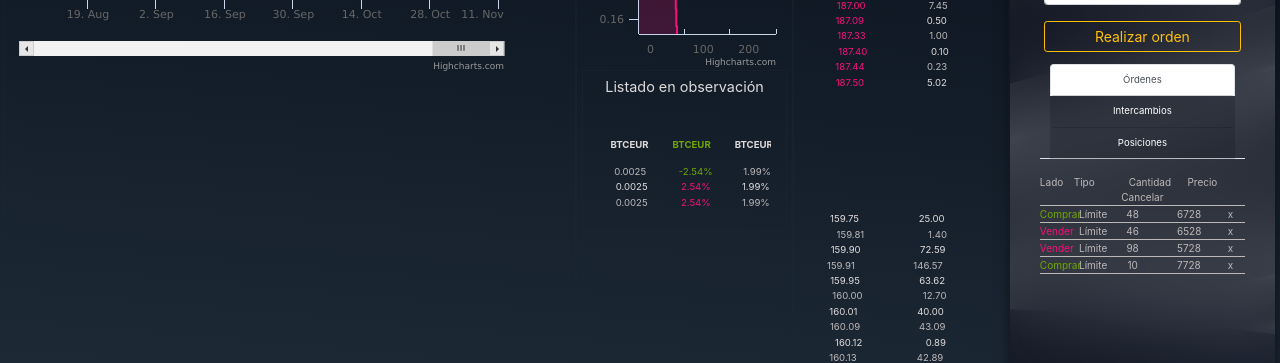
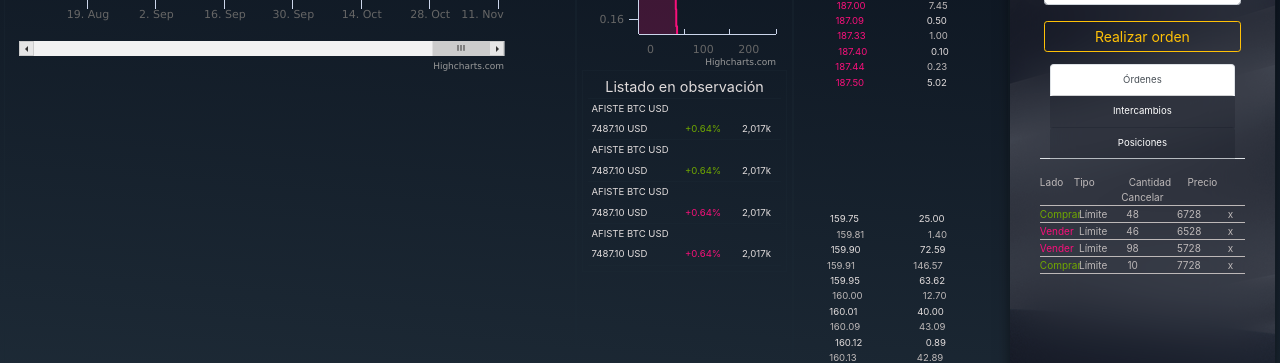
Before and after one commit to Dhauzur/front-afiste, a Vue app: page / in a window 1280 px wide. Shown: the part 394-757 px from the top of the page. Built offline with nearby package versions, Linux system fonts and the light colour scheme; what vue-icon would draw is missing.

Commit message:
lista de observacion v2

```diff
--- a/src/components/favorite-merkats/index.vue
+++ b/src/components/favorite-merkats/index.vue
@@ -1,33 +1,45 @@
 <template lang="html">
-  <b-col md="12">
-    <div class="tituloSubContenedor">Listado en observación</div>
-    <table class="table  table-striped table-hover table-responsive">
-      <thead>
-        <th></th>
-      </thead>
-      <tbody>
+  <b-col md="20">
+    <div class="tituloSubContenedor TittleStyle">Listado en observación</div>
+
+        <div class="BodyStyle">
+
+          <td> AFISTE BTC USD </td>
+
+          <tr>
+          <td class="leftStyle" >7487.10 USD</td>
+          <td class="color-verde ">+0.64%</td>
+          <td>2,017k</td>
+         </tr>
+      </div>
+       <div class="BodyStyle">
+         <td> AFISTE BTC USD</td>
         <tr>
-          <th>BTCEUR</th>
-          <th class="color-verde">BTCEUR</th>
-          <th>BTCEUR</th>
+          <td class="leftStyle" >7487.10 USD</td>
+          <td class="color-verde ">+0.64%</td>
+          <td>2,017k</td>
         </tr>
+      </div>
+
+       <div class="BodyStyle">
+         <td> AFISTE BTC USD</td>
+      <tr>
+        <td class="leftStyle" >7487.10 USD</td>
+        <td class="color-rojo ">+0.64%</td>
+        <td>2,017k</td>
+      </tr>
+    </div>
+
+       <div class="BodyStyle">
+         <td> AFISTE  BTC USD </td>
         <tr>
-          <td>0.0025</td>
-          <td class="color-verde">-2.54%</td>
-          <td>1.99%</td>
+          <td class="leftStyle"> 7487.10 USD</td>
+          <td class="color-rojo centerStyle"> +0.64%</td>
+          <td>2,017k</td>
         </tr>
-        <tr>
-          <td>0.0025</td>
-          <td class="color-rojo">2.54%</td>
-          <td>1.99%</td>
-        </tr>
-        <tr>
-          <td>0.0025</td>
-          <td class="color-rojo">2.54%</td>
-          <td>1.99%</td>
-        </tr>
-      </tbody>
-    </table>
+      </div>
+
+
   </b-col>
 </template>
 
@@ -38,6 +50,23 @@ export default {
 
 <style lang="css" scoped>
 td {
-  padding: 0px !important;
+  padding: 3px !important;
+
 }
+
+.TittleStyle{
+  border-bottom: 1px solid #1e2b375c;
+}
+
+.BodyStyle{
+  border-bottom: 1px solid #1e2b375c;
+
+}
+
+.leftStyle{
+  text-align: left;
+}
+
+
+
 </style>
```
